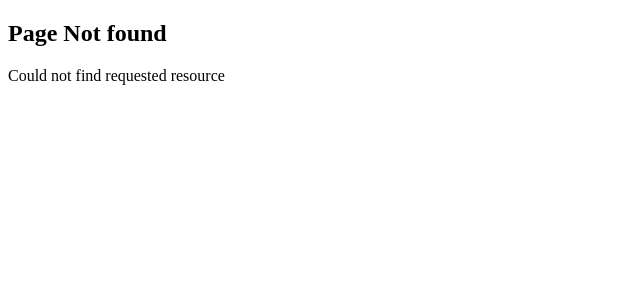
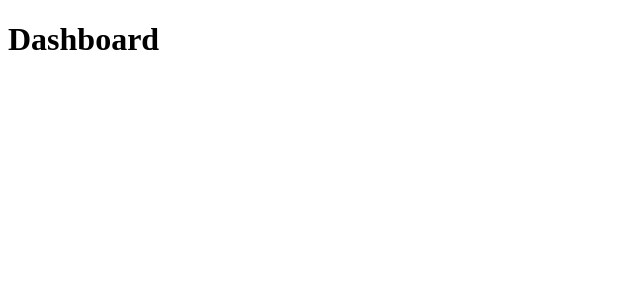
Before and after one commit to yoniRhaman/next.js-self-course, a Next.js app in the folder hello-world/: page /dashboard in a window 1280 px wide. Before the commit this address had no page. Shown: the top 300 px of the page, without its empty margins (0-640 px from the left). Built offline with nearby package versions, Linux system fonts and the light colour scheme.

Commit message:
File Colocation

```diff
--- /dev/null
+++ b/hello-world/src/app/dashboard/page.tsx
@@ -0,0 +1,7 @@
+function BarChart() {
+  return <h1>Bar Chart</h1>;
+}
+
+export default function Dashboard() {
+  return <h1>Dashboard</h1>;
+}
```
Also changed, not shown: hello-world/src/app/dashboard/line-chart.tsx (added, +7 -0 lines).
